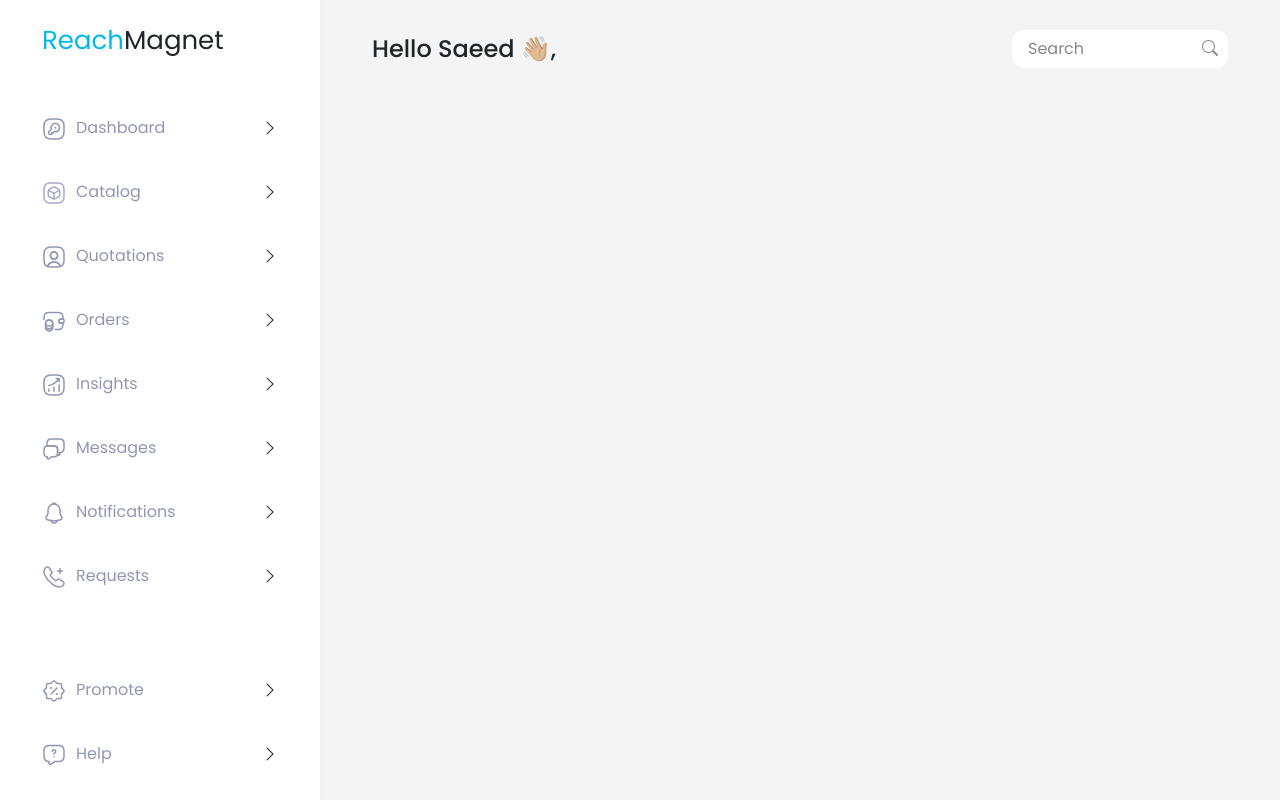
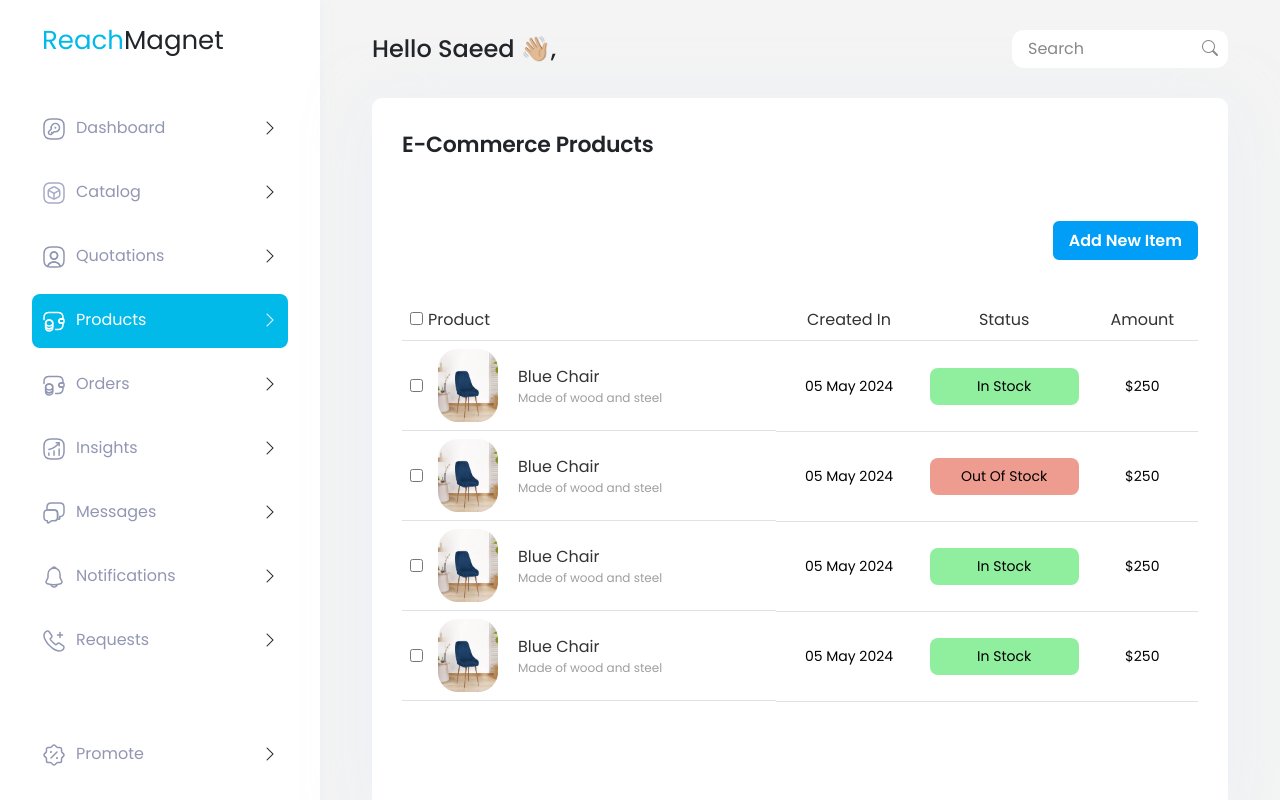
Before and after one commit to mohmedAmged/ReachMagnet-Dashboard, a React (Create React App) app: page /products in a window 1280 px wide. Shown: the top 800 px of the page. Built offline with nearby package versions, Linux system fonts and the light colour scheme.

Commit message:
initialize products content

```diff
--- a/src/App.js
+++ b/src/App.js
@@ -22,6 +22,7 @@ function App() {
           <Route path='/catalog' element={<MyInsights />} />
           <Route path='/catalog/:addNewItem' element={<NewCatalogItemForm />} />
           <Route path='/quotations' element={<MyQutations />} />
+          <Route path='/products' element={<MyProducts />} />
           <Route path='/orders' element={<MyOrders />} />
         </Routes>
       </div>
--- a/src/components/myNewSidebarDash/MyNewSidebarDash.jsx
+++ b/src/components/myNewSidebarDash/MyNewSidebarDash.jsx
@@ -33,6 +33,7 @@ export default function MyNewSidebarDash() {
         { title: "Dashboard", link: "/dashboard", icon: icon1 },
         { title: "Catalog", link: "/catalog", icon: icon2 },
         { title: "Quotations", link: "/quotations", icon: icon3 },
+        { title: "Products", link: "/products", icon: icon4 },
         { title: "Orders", link: "/orders", icon: icon4 },
         { title: "Insights", link: "/insights", icon: icon5 },
         { title: "Messages", link: "/messages", icon: icon6 },
--- a/src/components/quotationTableSec/QuotationTableSec.jsx
+++ b/src/components/quotationTableSec/QuotationTableSec.jsx
@@ -22,10 +22,10 @@ export default function QuotationTableSec() {
                     </thead>
                     <tbody>
                         {tableData.map((row, index) => (
-                            <tr key={index}>
+                            <tr className='' key={index}>
                                 <td>{row.request}</td>
-                                <td>{row.country}</td>
-                                <td className='d-flex justify-content-between'>
+                                <td >{row.country}</td>
+                                <td >
                                     <button className={`${row.statusStyle} table__statu__btn`}>
                                         {row.status}
                                     </button>
--- a/src/components/quotationTableSec/quotationTableSec.css
+++ b/src/components/quotationTableSec/quotationTableSec.css
@@ -84,5 +84,6 @@
     }
     .quotationTable__content table tbody td .table__statu__btn{
         margin-right: 10px;
+        margin-bottom: 10px;
     }
 }
--- a/src/pages/myInsights/MyInsights.jsx
+++ b/src/pages/myInsights/MyInsights.jsx
@@ -51,7 +51,6 @@ export default function MyInsights() {
                           Edit
                         </button>
                       </>
-
                     </div>
                   </div>
                 </div>
--- a/src/pages/myInsights/catalogContent.css
+++ b/src/pages/myInsights/catalogContent.css
@@ -88,7 +88,7 @@
 
 .addNewItem__btn {
     margin-top: 60px;
-    text-align: center;
+    text-align: right;
 }
 
 .addNewItem__btn button {
@@ -98,7 +98,7 @@
     left: 398px;
     padding: 8px 14px 8px 14px;
     gap: 0px;
-    border-radius: 6px 0px 0px 0px;
+    border-radius: 6px;
     background: rgba(0, 158, 246, 1);
     border: 2px solid rgba(0, 158, 246, 1);
     color: rgba(255, 255, 255, 1);
--- a/src/pages/myProducts/MyProducts.jsx
+++ b/src/pages/myProducts/MyProducts.jsx
@@ -1,9 +1,107 @@
 import React from 'react'
+import ContentViewHeader from '../../components/contentViewHeader/ContentViewHeader'
+import { NavLink } from 'react-router-dom'
+import { Table } from 'react-bootstrap';
+import chairImg from '../../assets/productsImages/chair.png'
+import './myProducts.css'
+export default function MyProducts() {
+  const productsData = [
+    {
+      prodImage: chairImg,
+      title: 'Blue Chair',
+      disc: 'Made of wood and steel',
+      createdIn: '05 May 2024',
+      status: 'in stock',
+      style: 'in-stock',
+      amount: '$250'
 
-export default function MyProducts() {
+    },
+    {
+      prodImage: chairImg,
+      title: 'Blue Chair',
+      disc: 'Made of wood and steel',
+      createdIn: '05 May 2024',
+      status: 'out of stock',
+      style: 'out-stock',
+      amount: '$250'
+    },
+    {
+      prodImage: chairImg,
+      title: 'Blue Chair',
+      disc: 'Made of wood and steel',
+      createdIn: '05 May 2024',
+      status: 'in stock',
+      style: 'in-stock',
+      amount: '$250'
+    },
+    {
+      prodImage: chairImg,
+      title: 'Blue Chair',
+      disc: 'Made of wood and steel',
+      createdIn: '05 May 2024',
+      status: 'in stock',
+      style: 'in-stock',
+      amount: '$250'
+    },
+  ];
   return (
-    <div>
-      products content
+    <div className='myProducts__handler content__view__handler'>
+      <ContentViewHeader title={'E-Commerce Products'} />
+      <div className='addNewItem__btn text-lg-end'>
+        <button>
+          <NavLink to='/catalog/addNewItem' className='nav-link'>
+            Add New Item
+          </NavLink>
+        </button>
+      </div>
+      <div className="productTable__content">
+            <Table responsive>
+                <thead>
+                    <tr className='table__default__header'>
+                        <th>
+                          <input type="checkbox" />
+                          product
+                        </th>
+                        <th className='text-center'>Created in</th>
+                        <th className='text-center'>Status</th>
+                        <th className='text-center'>Amount</th>
+                    </tr>
+                </thead>
+                <tbody>
+                    {productsData.map((row, index) => (
+                        <tr className='' key={index}>
+                            <td className='product__breif__detail d-flex '>
+                                <input type="checkbox" />
+                                <div className="product__img">
+                                  <img src={row.prodImage} alt="product" />
+                                </div>
+                                <div className="product__info">
+                                    <h2>
+                                      {row.title}
+                                    </h2>
+                                    <p>
+                                      {row.disc}
+                                    </p>
+                                </div>
+                            </td>
+                            <td>
+                              <div className="product__created">
+                                {row.createdIn}
+                              </div>
+                            </td>
+                            <td>
+                                <div className={`product__statue ${row.style}`}>
+                                  {row.status}
+                                </div>
+                            </td>
+                            <td>
+                              {row.amount}
+                            </td>
+                        </tr>
+                    ))}
+                </tbody>
+            </Table>
+      </div>
     </div>
   )
 }
--- /dev/null
+++ b/src/pages/myProducts/myProducts.css
@@ -0,0 +1,77 @@
+.productTable__content {
+    margin-top: 40px;
+    margin-bottom: 60px;
+}
+
+.productTable__content .table__default__header th {
+    text-transform: capitalize;
+    font-size: 16px;
+    font-weight: 400;
+    line-height: 24px;
+    text-align: left;
+    color: rgba(51, 51, 51, 1);
+
+}
+
+.productTable__content input {
+    margin-right: 5px;
+    border-radius: 4px;
+    border: 0.5px solid rgba(94, 98, 120, 1);
+}
+.productTable__content .product__breif__detail{
+    display: flex;
+    /* justify-content: space-between; */
+    align-items: center;
+}
+.productTable__content .product__breif__detail .product__img{
+    margin-left: 10px;
+}
+.productTable__content .product__breif__detail .product__img img{
+    width: 60px;
+height: 73px;
+border-radius: 20px;
+}
+.productTable__content .product__breif__detail .product__info{
+    margin-left: 20px;
+
+}
+.productTable__content .product__breif__detail .product__info h2{
+font-size: 16px;
+font-weight: 400;
+line-height: 24px;
+text-align: left;
+color: rgba(51, 51, 51, 1);
+
+}
+.productTable__content .product__breif__detail .product__info p{
+font-size: 12px;
+font-weight: 400;
+line-height: 18px;
+text-align: left;
+color: rgba(160, 157, 157, 1);
+
+}
+.productTable__content td{
+    vertical-align: middle;
+font-size: 14px;
+font-weight: 400;
+line-height: 21px;
+text-align: center;
+}
+.productTable__content .product__statue{
+    width: Fixed (106px)px;
+height: Hug (33px)px;
+padding: 8px ;
+border-radius: 8px;
+text-align: center;
+text-transform: capitalize;
+
+
+}
+.productTable__content .product__statue.in-stock{
+    background: rgba(144, 238, 159, 1);
+}
+.productTable__content .product__statue.out-stock{
+    background: rgba(238, 155, 144, 1);
+
+}
```
Also changed, not shown: src/assets/productsImages/chair.png (added), src/assets/productsImages/image 8.png (added).
